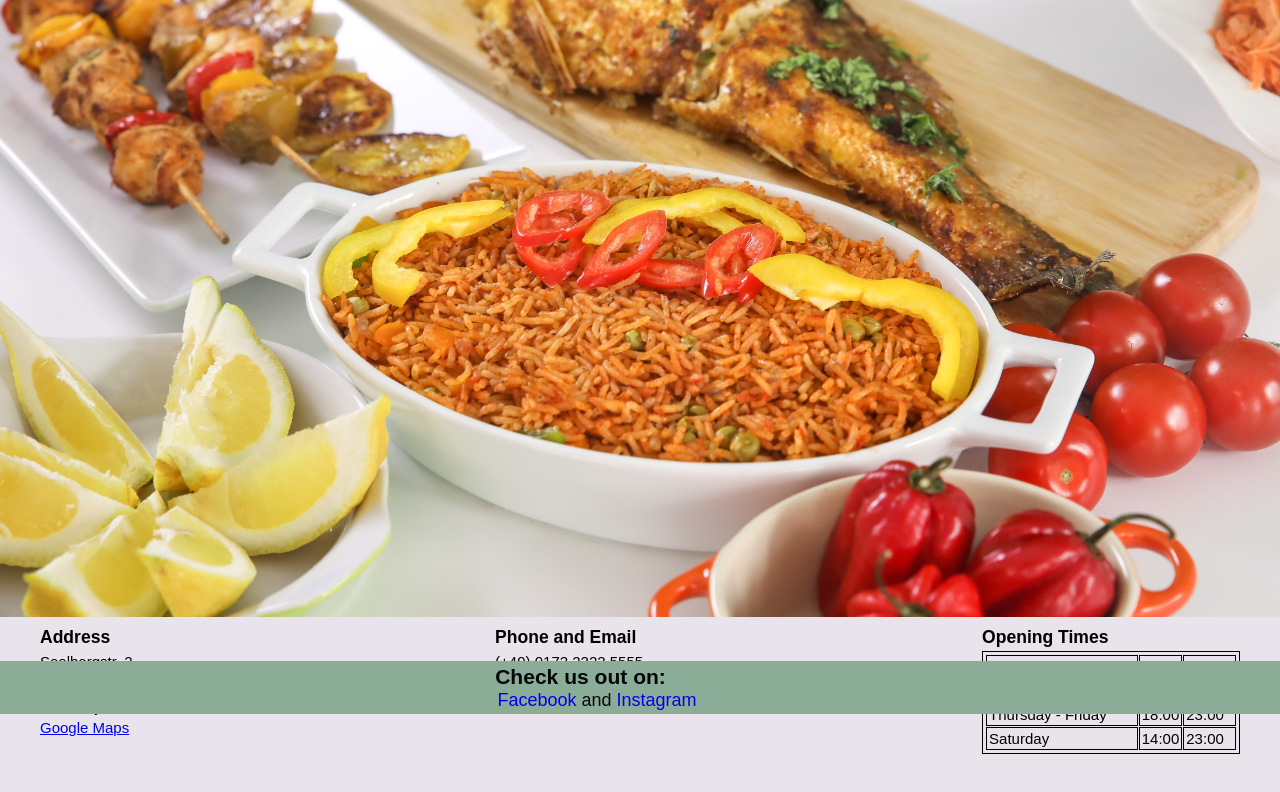
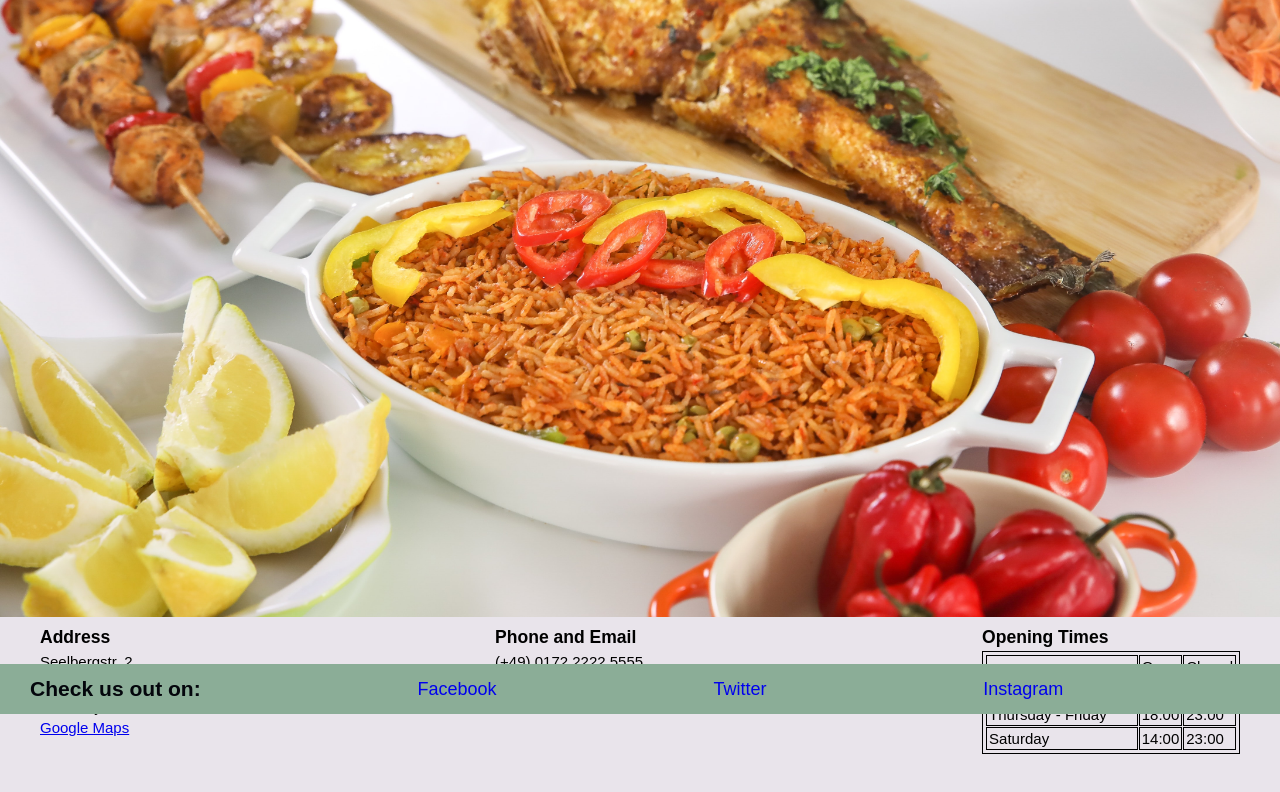
Before and after one commit to sategie/Taste-of-Naija, a plain HTML site: page index.html in a window 1280 px wide. Shown: the part 86-878 px from the top of the page. Drawn offline with Linux system fonts and the light colour scheme.

Commit message:
Add flex display to footer and add Twitter link

```diff
--- a/assets/css/style.css
+++ b/assets/css/style.css
@@ -138,23 +138,27 @@ td {
 
 footer {
     background-color: #8BAD97;
-    text-align: center;
     color: #04060C;
-    padding: 0.3rem 8.6rem 0.3rem 0;
     position: fixed;
     bottom: 0;
     width: 100%;
+    height: 5rem;
+    line-height: 5rem;
     font-size: 1.8rem;
+    display: flex;
+    justify-content: space-between;
 }
 
-footer>h3 {
-    margin: 0.1rem;
-    padding-right: 3.3rem;
+footer > h3 {
+    margin-left: 3rem;
+    flex-grow: 1;
 }
 
-footer>a {
+footer > a {
     text-decoration: none;
+    flex-grow: 1;
 }
+
 
 /* Menu styling */
 
--- a/index.html
+++ b/index.html
@@ -94,15 +94,16 @@
 
     <footer>
         <h3>Check us out on:</h3>
-                <a href="https://www.facebook.com/" target="_blank" rel="noopener"
-                aria-labelledby="Go to TASTE OF NAIJA facebook page in a new tab">Facebook</a>
+        <a href="https://www.facebook.com/" target="_blank" rel="noopener"
+          aria-labelledby="Go to TASTE OF NAIJA facebook page in a new tab">Facebook</a>
 
-                <span>and</span>
+        <a href="https://www.twitter.com/" target="_blank" rel="noopener"
+          aria-labelledby="Go to TASTE OF NAIJA twitter page in a new tab">Twitter</a>
 
-                <a href="https://www.Instagram.com/" target="_blank" rel="noopener"
-                aria-labelledby="Go to TASTE OF NAIJA Instagram page in a new tab">Instagram</a>
+        <a href="https://www.Instagram.com/" target="_blank" rel="noopener"
+          aria-labelledby="Go to TASTE OF NAIJA instagram page in a new tab">Instagram</a>
 
-    </footer>
+      </footer>
 
 
 
```
Also changed, not shown: feedback.html (+3 -2 lines), menu.html (+13 -7 lines). Lines whose indentation alone changed are shown as unchanged.
